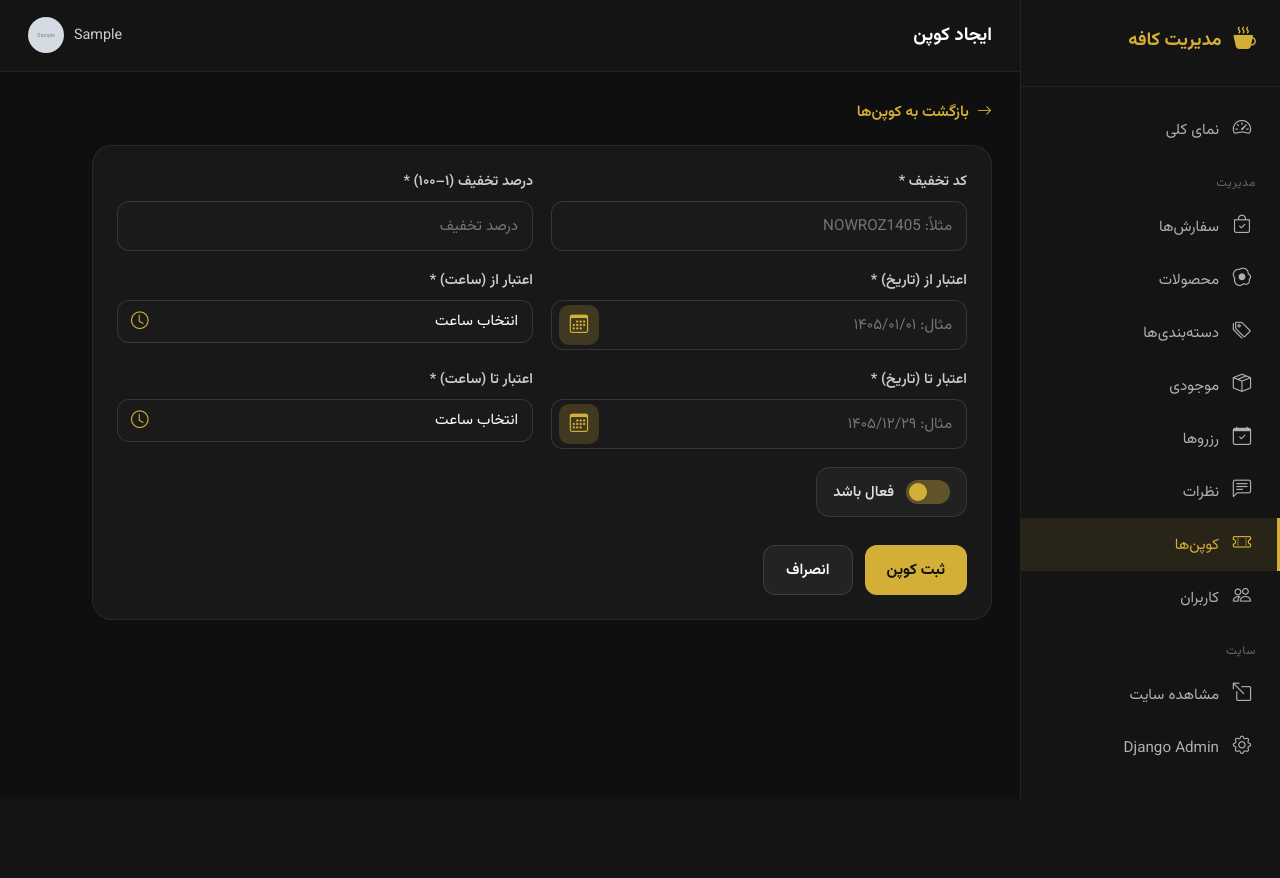
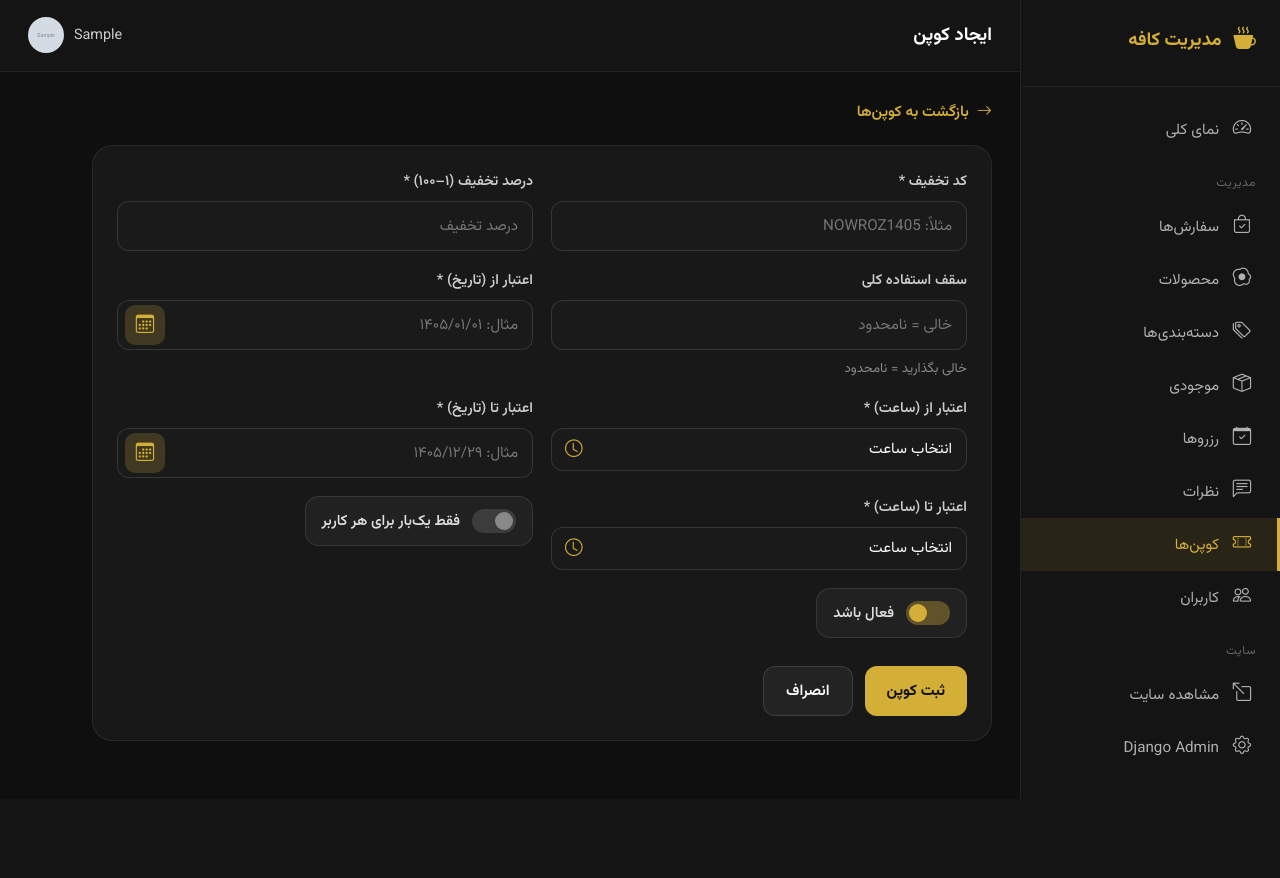
Before and after one commit to pedimmdi/cafecore, a Django app: page /dashboard/coupons/create/ in a window 1280 px wide. Shown: the part 82-960 px from the top of the page. Run offline with Django 5.2, Linux system fonts and the light colour scheme; a user stored in the database is signed in; tables that the repository leaves empty hold one stand-in row (values such as "Sample post"); grey boxes marked "Sample" are stand-in pictures.

Commit message:
feat(dashboard): coupon form and list support for usage limits

```diff
--- a/core/dashboard/forms.py
+++ b/core/dashboard/forms.py
@@ -92,14 +92,18 @@ class CouponForm(forms.ModelForm):
 
     class Meta:
         model = Coupon
-        fields = ("code", "discount", "is_active")
+        fields = ("code", "discount", "max_uses", "once_per_user", "is_active")
         widgets = {
             "code": forms.TextInput(attrs={"placeholder": "مثلاً: NOWROZ1405"}),
             "discount": forms.NumberInput(attrs={"min": 1, "max": 100, "placeholder": "درصد تخفیف"}),
+            "max_uses": forms.NumberInput(
+                attrs={"min": 1, "placeholder": "خالی = نامحدود"}
+            ),
         }
 
     def __init__(self, *args, **kwargs):
         super().__init__(*args, **kwargs)
+        self.fields["max_uses"].required = False
         if self.instance and self.instance.pk:
             vf = self.instance.valid_from
             vt = self.instance.valid_to
@@ -126,6 +130,12 @@ class CouponForm(forms.ModelForm):
         if discount is None or discount < 1 or discount > 100:
             raise forms.ValidationError("درصد تخفیف باید بین ۱ تا ۱۰۰ باشد.")
         return discount
+
+    def clean_max_uses(self):
+        max_uses = self.cleaned_data.get("max_uses")
+        if max_uses is not None and max_uses < 1:
+            raise forms.ValidationError("سقف استفاده باید حداقل ۱ باشد.")
+        return max_uses
 
     def clean(self):
         from datetime import datetime
--- a/core/templates/dashboard/coupons/form.html
+++ b/core/templates/dashboard/coupons/form.html
@@ -36,6 +36,13 @@
                 <label for="id_discount">درصد تخفیف (۱–۱۰۰) *</label>
                 {{ form.discount }}
                 {{ form.discount.errors }}
+            </div>
+
+            <div class="form-group">
+                <label for="id_max_uses">سقف استفاده کلی</label>
+                {{ form.max_uses }}
+                <small style="color:#888">خالی بگذارید = نامحدود</small>
+                {{ form.max_uses.errors }}
             </div>
 
             <!-- اعتبار از -->
@@ -84,6 +91,14 @@
 
             <div class="form-group check-group">
                 <label class="toggle-chip">
+                    {{ form.once_per_user }}
+                    <span class="toggle-ui"></span>
+                    <span class="toggle-text">فقط یک‌بار برای هر کاربر</span>
+                </label>
+            </div>
+
+            <div class="form-group check-group">
+                <label class="toggle-chip">
                     {{ form.is_active }}
                     <span class="toggle-ui"></span>
                     <span class="toggle-text">فعال باشد</span>
```
Also changed, not shown: core/templates/dashboard/coupons/list.html (+12 -1 lines).
